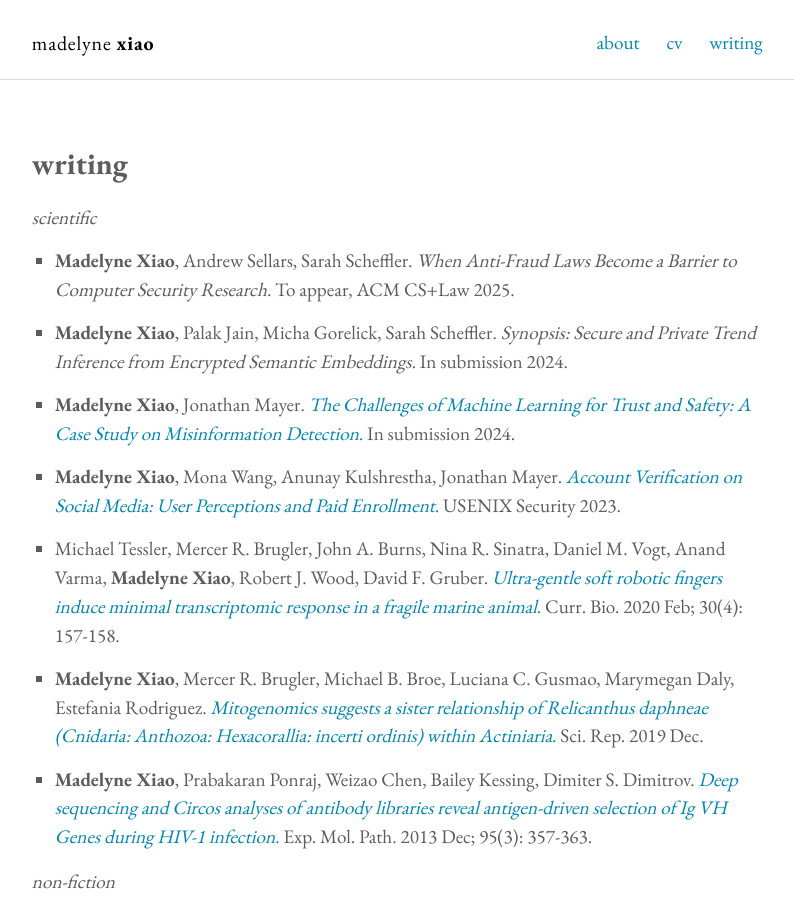
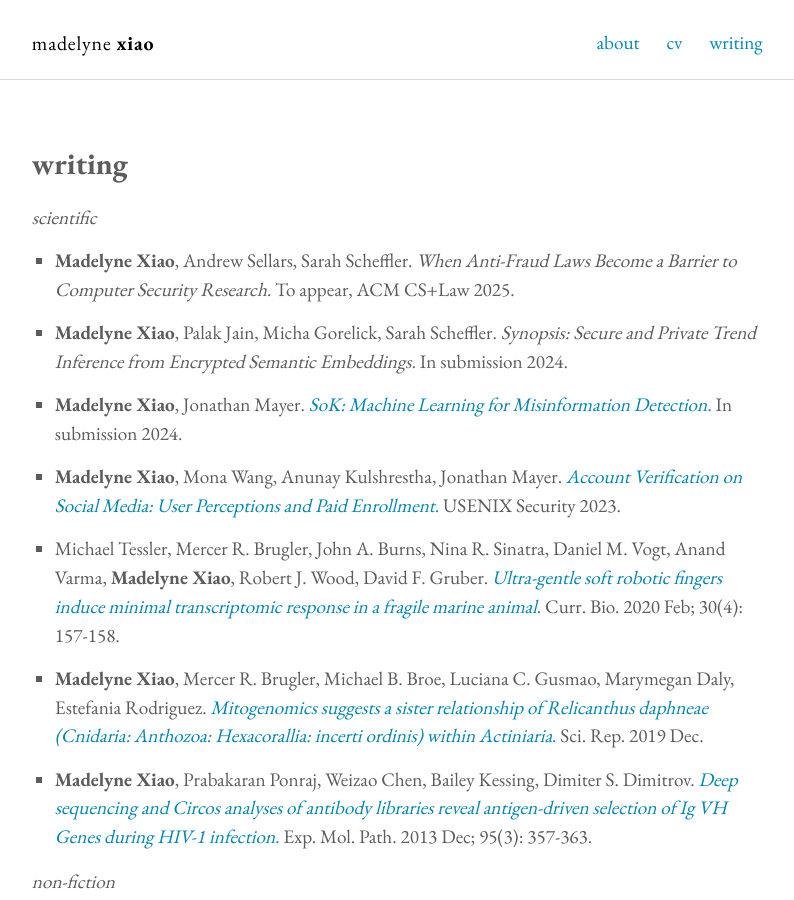
Before and after one commit to madelyne/madelyne.github.io, a Jekyll site: the page built from pubs.md, in a window 1280 px wide and 900 px high. Shown: the whole window, without its empty margins (237-1031 px from the left). Built offline with Jekyll 4.4.1, drawn with Linux system fonts in a browser that asks for light colours.

Commit message:
linky link

```diff
--- a/pubs.md
+++ b/pubs.md
@@ -11,7 +11,7 @@ _scientific_
 
 - **Madelyne Xiao**, Palak Jain, Micha Gorelick, Sarah Scheffler. _Synopsis: Secure and Private Trend Inference from Encrypted Semantic Embeddings._ In submission 2024.
 
-- **Madelyne Xiao**, Jonathan Mayer. [_The Challenges of Machine Learning for Trust and Safety: A Case Study on Misinformation Detection._](https://arxiv.org/pdf/2308.12215.pdf) In submission 2024.
+- **Madelyne Xiao**, Jonathan Mayer. [_SoK: Machine Learning for Misinformation Detection._](https://arxiv.org/pdf/2308.12215) In submission 2024.
 
 - **Madelyne Xiao**, Mona Wang, Anunay Kulshrestha, Jonathan Mayer. [_Account Verification on Social Media: User Perceptions and Paid Enrollment_.](https://arxiv.org/abs/2304.14939) USENIX Security 2023.
 
```
